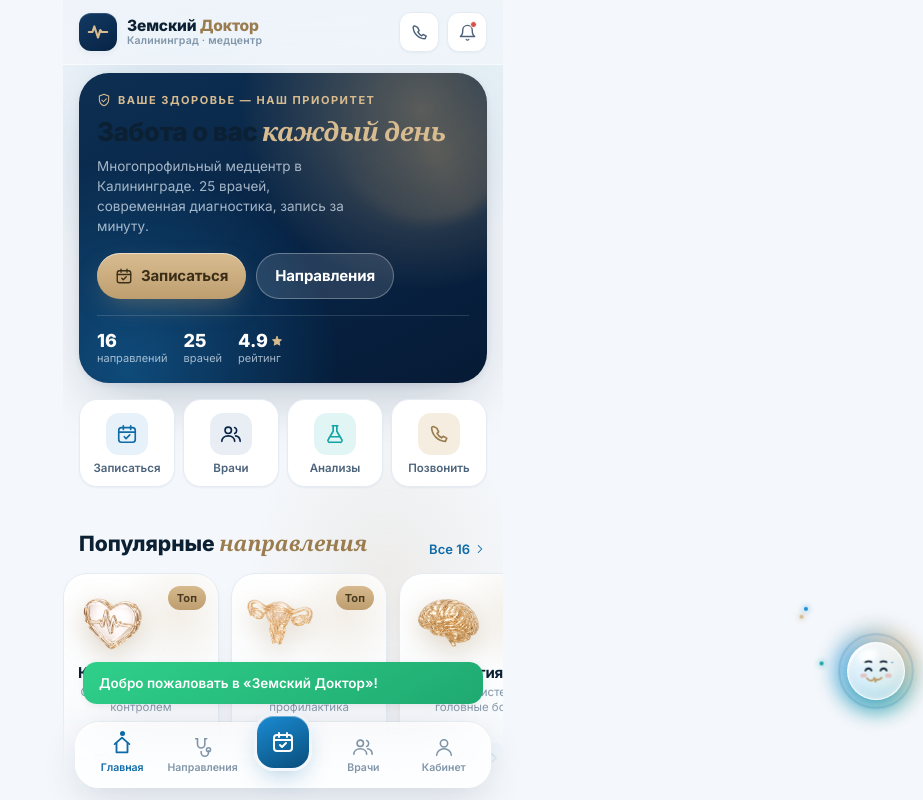
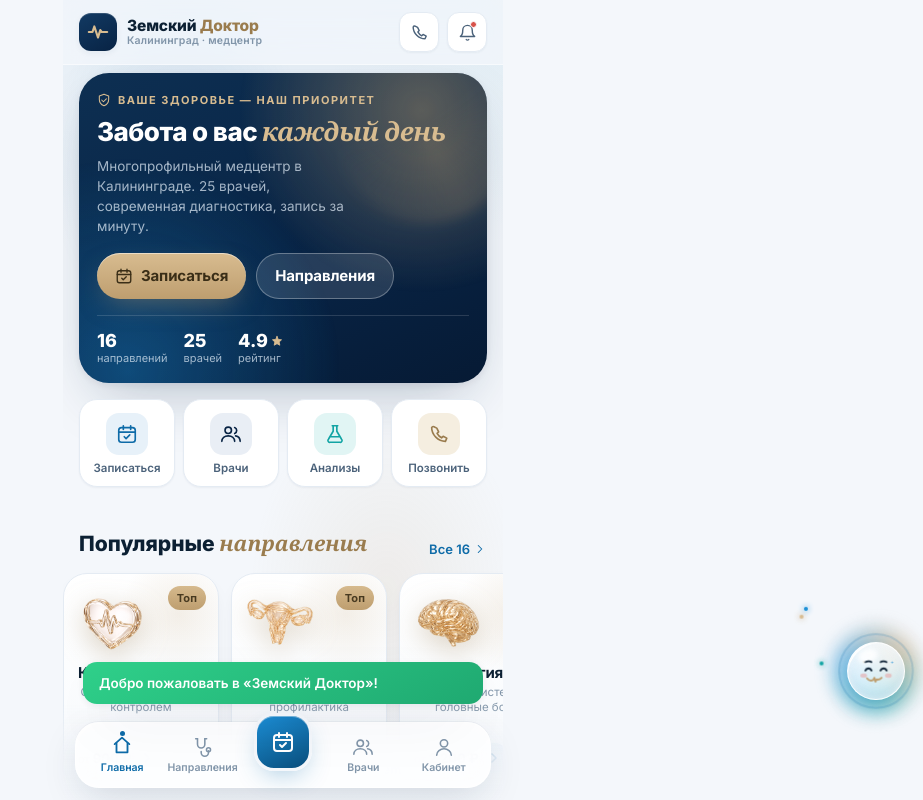
Before and after one commit to MASTEROCH/zem-doc, a React (Vite) app: page / in a window 1280 px wide. Both pictures are taken after a click on the button "Начать". Shown: the whole page, without its empty margins (357-1280 px from the left). Built offline with nearby package versions, Linux system fonts and the light colour scheme.

Commit message:
Fix: hero title white, 25 doctors stat, screen/zem deep-links

```diff
--- a/src/App.tsx
+++ b/src/App.tsx
@@ -28,8 +28,15 @@ function navigate(setter: () => void) {
   else setter();
 }
 
+function initialScreen(): Screen {
+  if (typeof window === 'undefined') return 'home';
+  const s = new URLSearchParams(window.location.search).get('screen') as Screen | null;
+  const valid: Screen[] = ['home','departments','department','doctors','doctor','booking','account','clinic'];
+  return s && valid.includes(s) ? s : 'home';
+}
+
 export function App() {
-  const [screen, setScreenRaw] = useState<Screen>('home');
+  const [screen, setScreenRaw] = useState<Screen>(initialScreen);
   const [deptId, setDeptId] = useState<string>('cardio');
   const [doctorId, setDoctorId] = useState<string>('morozova-n');
   const [prefill, setPrefill] = useState<{ deptId?: string; doctorId?: string }>({});
--- a/src/components/DrZem.tsx
+++ b/src/components/DrZem.tsx
@@ -110,6 +110,7 @@ export function DrZem({
   const timers = useRef<number[]>([]);
 
   const clearTimers = () => { timers.current.forEach(clearTimeout); timers.current = []; };
+  useEffect(() => { if (typeof window !== 'undefined' && new URLSearchParams(window.location.search).get('zem') === '1') openChat(); /* eslint-disable-next-line */ }, []);
   const after = (ms: number, fn: () => void) => { const id = window.setTimeout(fn, ms); timers.current.push(id); };
 
   // Idle: occasional greeting bubble + subtle emotion shifts
--- a/src/data/clinic.ts
+++ b/src/data/clinic.ts
@@ -25,7 +25,7 @@ export const clinic = {
 
 export const stats = [
   { value: '16', label: 'направлений' },
-  { value: '16', label: 'врачей' },
+  { value: '25', label: 'врачей' },
   { value: '25 лет', label: 'средний стаж' },
   { value: '4.9', label: 'рейтинг' },
 ];
--- a/src/styles/global.css
+++ b/src/styles/global.css
@@ -238,7 +238,7 @@ h1, h2, h3 { color: var(--text-primary); line-height: 1.14; letter-spacing: -0.0
 }
 @keyframes spin { to { transform: rotate(360deg); } }
 .hero-eyebrow { font-size: 11px; font-weight: 700; letter-spacing: 0.14em; text-transform: uppercase; color: var(--gold-bright); display: flex; align-items: center; gap: 7px; }
-.hero-title { font-size: 26px; font-weight: 800; margin: 10px 0 8px; letter-spacing: -0.02em; }
+.hero-title { font-size: 26px; font-weight: 800; margin: 10px 0 8px; letter-spacing: -0.02em; color: #fff; }
 .hero-title .serif { color: var(--gold-bright); font-weight: 600; }
 .hero-sub { font-size: 13.5px; color: var(--text-on-navy-2); line-height: 1.5; max-width: 30ch; }
 .hero-cta { display: flex; gap: 10px; margin-top: 16px; }
```
